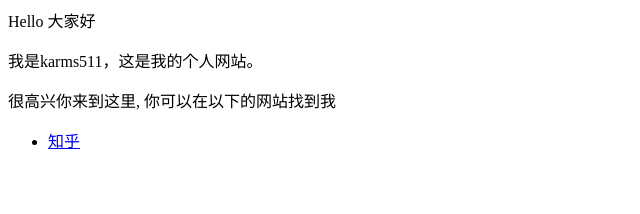
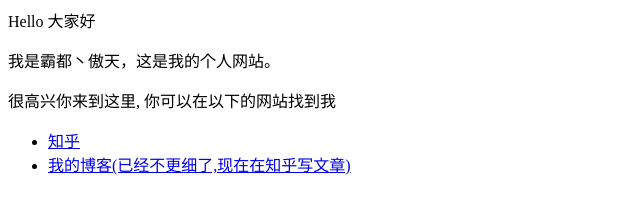
Before and after one commit to wangbing511/wangbing511.github.io, a plain HTML site: page index.html in a window 1280 px wide. Shown: the whole page, without its empty margins (0-640 px from the left). Drawn offline with Linux system fonts and the light colour scheme.

Commit message:
Update index.html

```diff
--- a/index.html
+++ b/index.html
@@ -1,7 +1,8 @@
 <p>Hello 大家好</p>
-<p>我是karms511，这是我的个人网站。 </p>
+<p>我是霸都丶傲天，这是我的个人网站。 </p>
 <p>很高兴你来到这里, 你可以在以下的网站找到我</p>
 
 <ul>
   <li> <a href="https://www.zhihu.com/people/AJLoveChina">知乎</a> </li>
+  <li> <a href="http://hejie.nigeerhuo.com">我的博客(已经不更细了,现在在知乎写文章)</a> </li>
 </ul>
```
